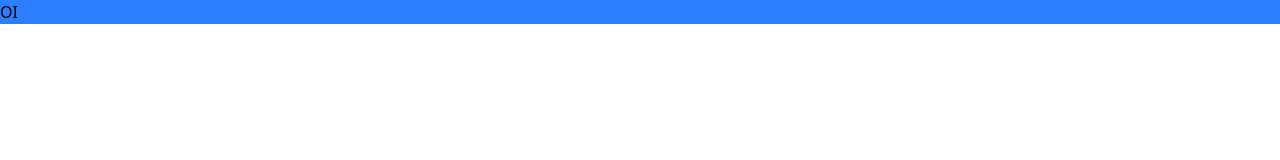
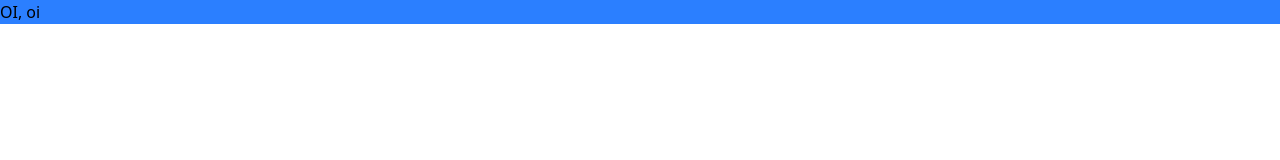
Before and after one commit to TccDessalinizador/AquaNova, a React (Vite) app: page / in a window 1280 px wide. Shown: the top 160 px of the page. Built offline with nearby package versions, Linux system fonts and the light colour scheme.

Commit message:
primeiro commit

```diff
--- a/src/App.jsx
+++ b/src/App.jsx
@@ -5,7 +5,7 @@ import viteLogo from '/vite.svg'
 export function App() {
   return (
     <div>
-      <p class="bg-blue-500">OI</p>
+      <p class="bg-blue-500">OI, oi</p>
     </div>
   )
 }
```
